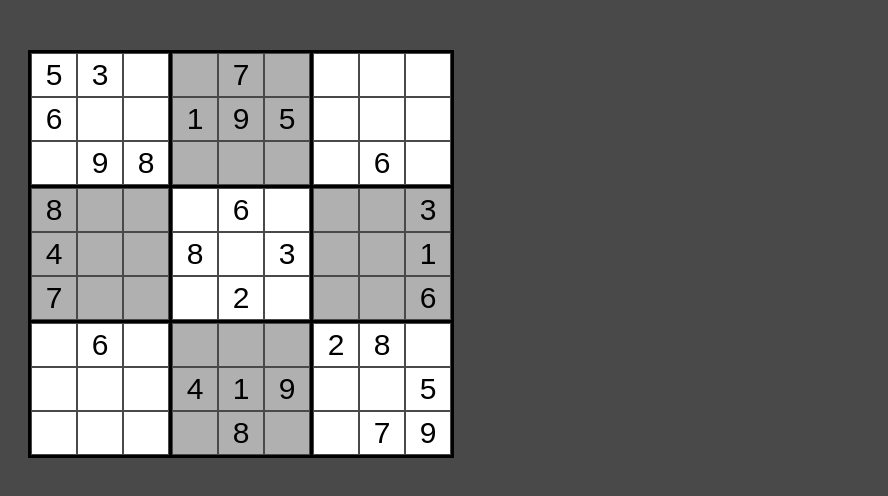
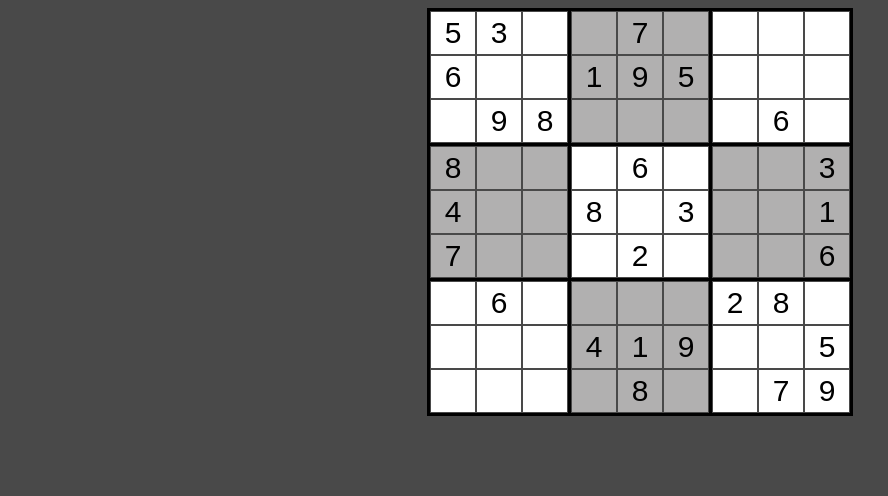
Before and after one commit to DileepDodla/Sudoku, a plain HTML site: page index.html in a window 1280 px wide. Shown: the whole page, without its empty margins (0-888 px from the left). Drawn offline with nearby package versions, Linux system fonts and the light colour scheme.

Commit message:
Update index.html

```diff
--- a/index.html
+++ b/index.html
@@ -6,9 +6,8 @@
             #SudoGrid {
                 width: 378px;
                 height: 395px;
-                margin:1em auto;
-                margin-left: 20px;
-                margin-top: 50px;
+                margin-left: auto;
+                margin-right: auto;
             }
             .cell input{
                 display: inline-block;
```
